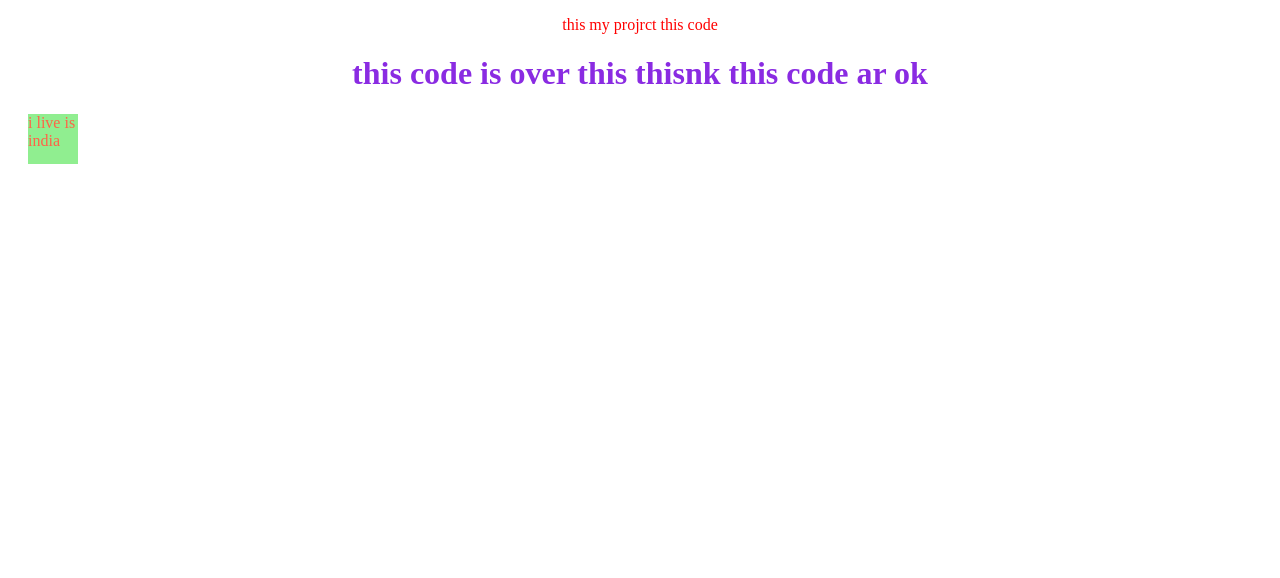
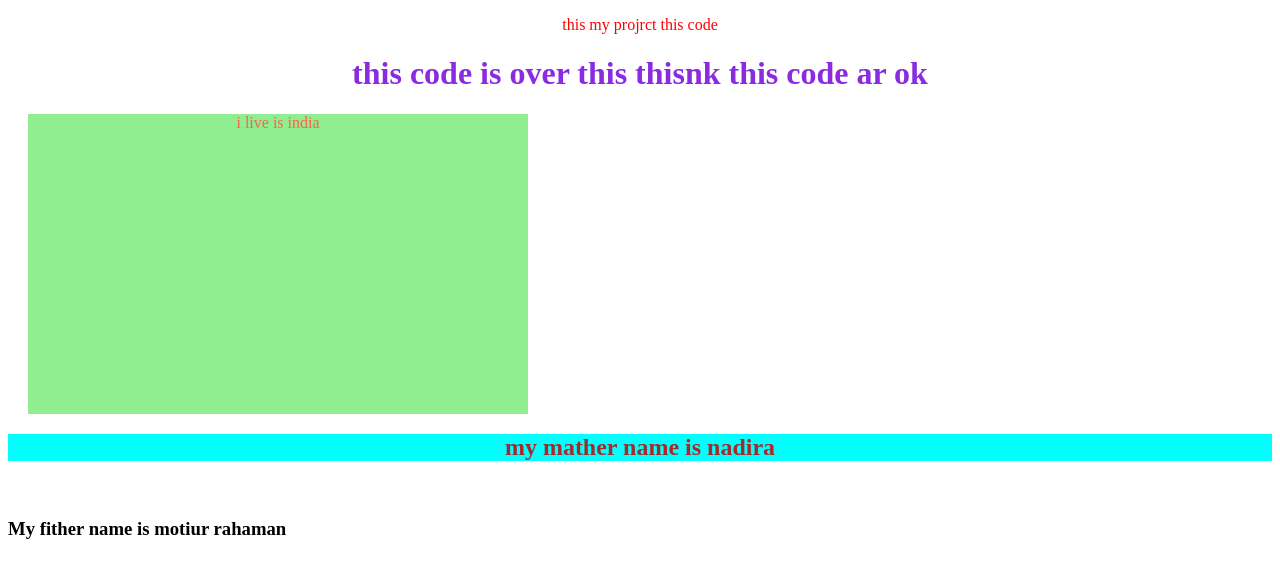
Before and after one commit to Asiksaikh/Localre, a plain HTML site: page index.html in a window 1280 px wide. Drawn offline with Linux system fonts and the light colour scheme.

Commit message:
add many new line add

```diff
--- a/index.html
+++ b/index.html
@@ -5,10 +5,15 @@
     <meta name="viewport" content="width=device-width, initial-scale=1.0">
     <title>Document</title>
     <link rel="stylesheet" href="styel.css">
+    <link rel="stylesheet" href="styel1.css">
 </head>
 <body>
     <p> this my projrct this code</p>
     <h1> this code is over this thisnk this code ar ok </h1>
     <div> i live is india</div>
+    <h2> my mather name is nadira </h2>
+    <br>
+<h3> My fither name is motiur rahaman </h3>
+<br>
 </body>
 </html>
--- a/styel.css
+++ b/styel.css
@@ -8,10 +8,12 @@ h1{
     text-align: center;
 }
 div{
-    height: 50px;
-    width: 50px;
+    height: 300px;
+    width: 500px;
     margin: 20px;
     color: tomato;
-    text-align: center,right;
+    text-align: center;
+
     background-color: lightgreen;
+    text-size-adjust: 50px;
 }
--- /dev/null
+++ b/styel1.css
@@ -0,0 +1,7 @@
+h2{
+    text-align: center;
+    background-color: aqua;
+    /* text-align: left; */
+    color: brown;
+
+}
```
